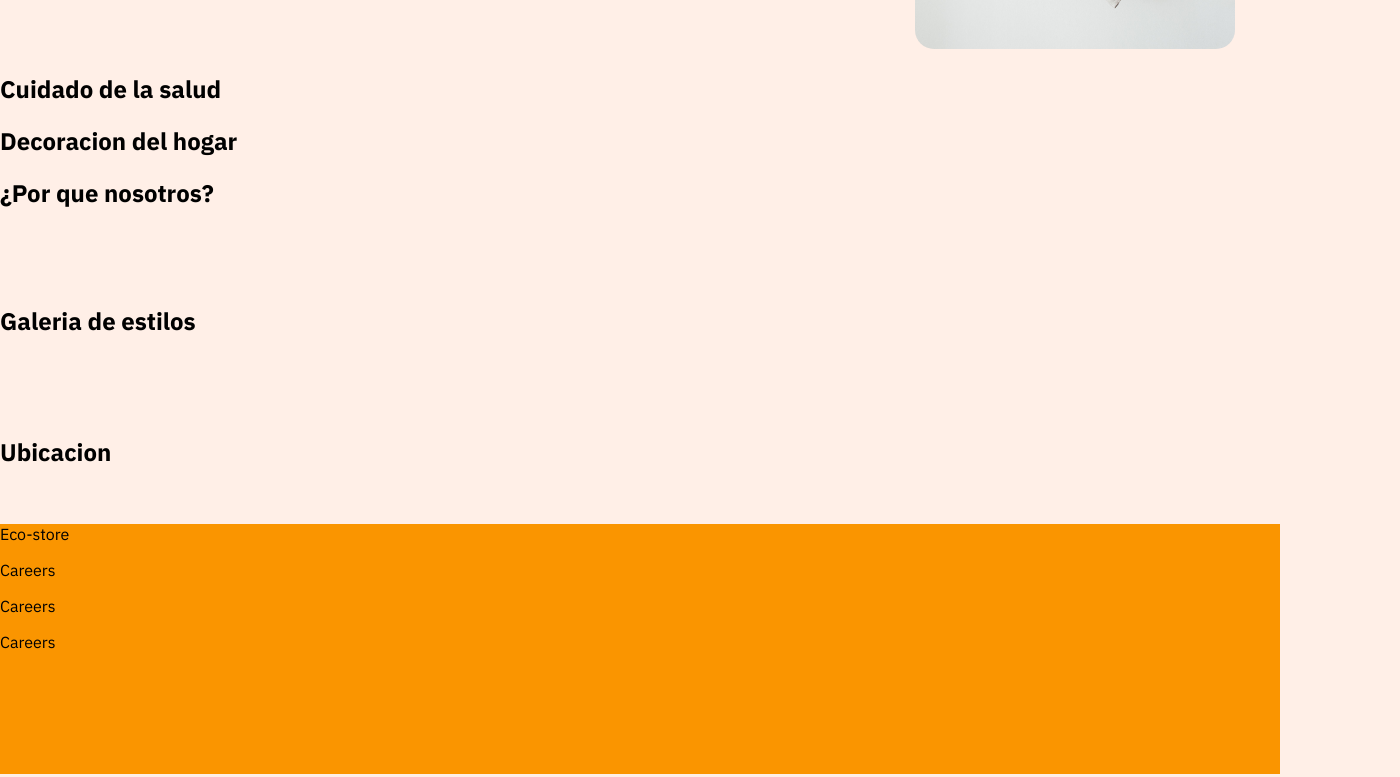
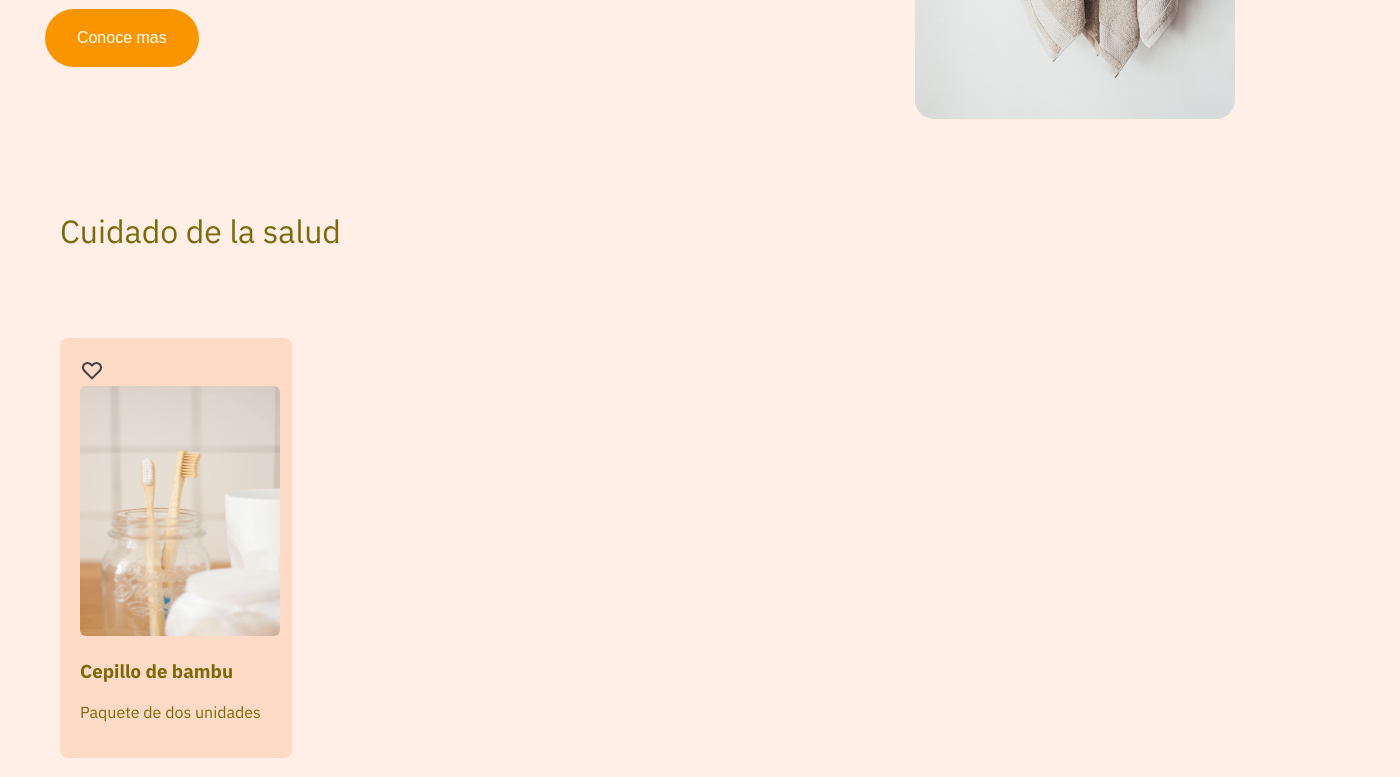
Before and after one commit to omarhernandezrey/35-Curso-de-Fundamentos-de-Sass.io, a plain HTML site: page index.html in a window 1280 px wide. Shown: the part 541-1318 px from the top of the page, 1400 px wide, since content can reach past the window. Drawn offline with Linux system fonts and the light colour scheme.

Commit message:
11 Creando la estructura de la sección de Cuidado de la Salud y Decoración del Hogar

```diff
--- a/index.html
+++ b/index.html
@@ -51,6 +51,19 @@
         <section class="product-section">
             <div class="healthcare">
                 <h2>Cuidado de la salud</h2>
+                <div class="card-section">
+                    <div class="product-card">
+                        <svg width="24" height="24" viewBox="0 0 24 24" fill="none" xmlns="http://www.w3.org/2000/svg">
+                            <path d="M3.34255 7.7779C3.5687 7.23194 3.90017 6.73586 4.31804 6.31799C4.7359 5.90012 5.23198 5.56865 5.77795 5.3425C6.32392 5.11635 6.90909 4.99995 7.50004 4.99995C8.09099 4.99995 8.67616 5.11635 9.22213 5.3425C9.7681 5.56865 10.2642 5.90012 10.682 6.31799L12 7.63599L13.318 6.31799C14.162 5.47407 15.3066 4.99997 16.5 4.99997C17.6935 4.99997 18.8381 5.47407 19.682 6.31799C20.526 7.16191 21.0001 8.30651 21.0001 9.49999C21.0001 10.6935 20.526 11.8381 19.682 12.682L12 20.364L4.31804 12.682C3.90017 12.2641 3.5687 11.7681 3.34255 11.2221C3.1164 10.6761 3 10.0909 3 9.49999C3 8.90904 3.1164 8.32387 3.34255 7.7779Z" stroke="#3F3F46" stroke-width="2" stroke-linecap="round" stroke-linejoin="round"/>
+                            </svg>
+                            <div class="product-image">
+                                <img src="./assets/img/products/toothbrush.jpg" alt="">
+                            </div>
+                            <h3>Cepillo de bambu</h3>
+                            <p>Paquete de dos unidades</p>
+
+                    </div>
+                </div>
             </div>
             <div class="furniture">
                 <h2>Decoracion del hogar</h2>
--- a/scss/main.scss
+++ b/scss/main.scss
@@ -40,6 +40,7 @@ article {
   display: flex;
   padding-left: 45px;
   padding-right: 45px;
+  padding-top: 70px;
   justify-content: space-between;
 .impact-section {
   display: flex;
@@ -70,7 +71,37 @@ article {
   }
 }
 
+section {
+  width: 100%;
+  height: auto;
+  padding: 60px;
 
+  h2{
+    color: $primary-text-color;
+    font-size: 2em;
+  }
+  .healthcare {
+    h2{
+      font-weight: 300;
+      padding-bottom: 60px;
+    }
+    .product-card {
+      width: 15vw;
+      height: auto;
+      background-color: $secondary-color;
+      color: $primary-text-color;
+      padding: 20px;
+      border-radius: 8px;
+
+      img {
+        width: 200px;
+        height: 250px;
+        background-image: cover;
+        border-radius: 6px;
+      }
+    }
+  }
+}
 
 // Estilos para footer
 footer {
```
Also changed, not shown: css/main.css, 1 other file.
